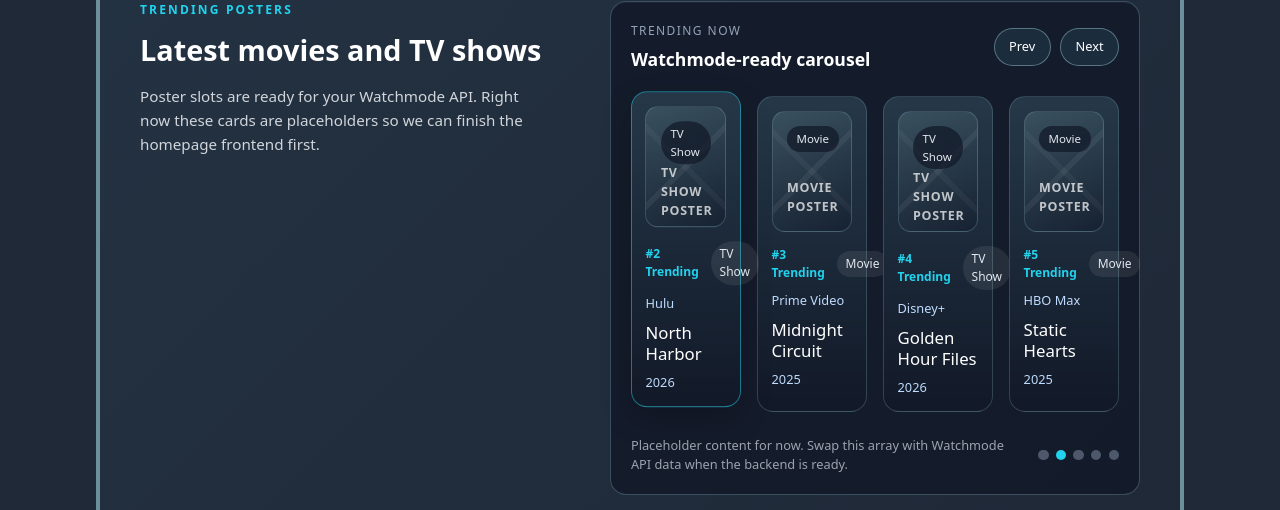
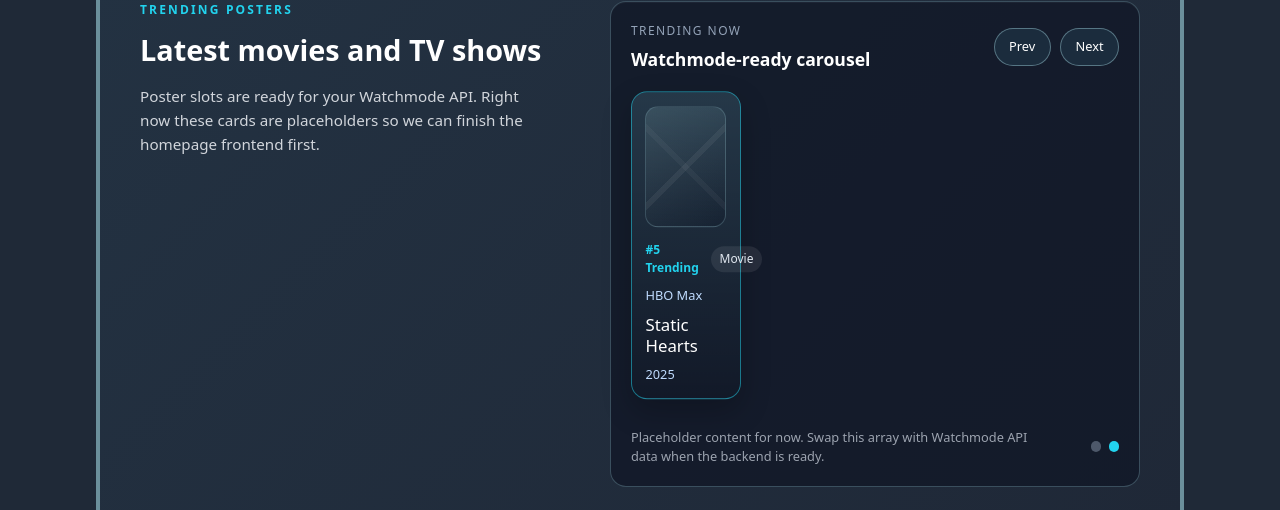
Before and after one commit to MysticCode-B/StreamTrendr, a React (Vite) app in the folder frontend/: page / in a window 1280 px wide. Shown: the part 234-744 px from the top of the page. Built offline with nearby package versions, Linux system fonts and the light colour scheme; no server answers.

Commit message:
fixed UI bug

```diff
--- a/frontend/src/components/TrendingCarousel.jsx
+++ b/frontend/src/components/TrendingCarousel.jsx
@@ -3,33 +3,39 @@ import { useEffect, useState } from "react";
 const VISIBLE_CARDS = 4;
 
 export const TrendingCarousel = ({ items }) => {
-  const [activeIndex, setActiveIndex] = useState(0);
+  const [activePage, setActivePage] = useState(0);
+  const totalPages = Math.max(1, Math.ceil(items.length / VISIBLE_CARDS));
 
   useEffect(() => {
-    if (items.length <= 1) {
+    if (totalPages <= 1) {
       return undefined;
     }
 
     const intervalId = window.setInterval(() => {
-      setActiveIndex((currentIndex) => (currentIndex + 1) % items.length);
+      setActivePage((currentPage) => (currentPage + 1) % totalPages);
     }, 4500);
 
     return () => window.clearInterval(intervalId);
-  }, [items]);
+  }, [totalPages]);
+
+  useEffect(() => {
+    if (activePage >= totalPages) {
+      setActivePage(0);
+    }
+  }, [activePage, totalPages]);
 
   const goToPrevious = () => {
-    setActiveIndex((currentIndex) =>
-      currentIndex === 0 ? items.length - 1 : currentIndex - 1,
+    setActivePage((currentPage) =>
+      currentPage === 0 ? totalPages - 1 : currentPage - 1,
     );
   };
 
   const goToNext = () => {
-    setActiveIndex((currentIndex) => (currentIndex + 1) % items.length);
+    setActivePage((currentPage) => (currentPage + 1) % totalPages);
   };
 
-  const visibleItems = Array.from({ length: Math.min(VISIBLE_CARDS, items.length) }, (_, offset) => {
-    return items[(activeIndex + offset) % items.length];
-  });
+  const pageStartIndex = activePage * VISIBLE_CARDS;
+  const visibleItems = items.slice(pageStartIndex, pageStartIndex + VISIBLE_CARDS);
 
   return (
     <div className="trending-carousel">
@@ -73,13 +79,6 @@ export const TrendingCarousel = ({ items }) => {
                   className="trend-card__poster-image"
                 />
               ) : null}
-
-              <div className="trend-card__poster-overlay">
-                <span className="trend-card__poster-badge">{item.type}</span>
-                <p className="trend-card__poster-label">
-                  {item.poster ? item.title : item.posterLabel}
-                </p>
-              </div>
             </div>
 
             <div className="trend-card__body">
@@ -101,13 +100,13 @@ export const TrendingCarousel = ({ items }) => {
         </p>
 
         <div className="trending-carousel__pagination" aria-label="Carousel position">
-          {items.map((item, index) => (
+          {Array.from({ length: totalPages }, (_, index) => (
             <button
-              key={item.id}
+              key={`page-${index}`}
               type="button"
-              className={`trending-carousel__dot${index === activeIndex ? " trending-carousel__dot--active" : ""}`}
-              onClick={() => setActiveIndex(index)}
-              aria-label={`Go to ${item.title}`}
+              className={`trending-carousel__dot${index === activePage ? " trending-carousel__dot--active" : ""}`}
+              onClick={() => setActivePage(index)}
+              aria-label={`Go to carousel page ${index + 1}`}
             />
           ))}
         </div>
--- a/frontend/src/index.css
+++ b/frontend/src/index.css
@@ -447,34 +447,6 @@ button {
       transparent 52%,
       transparent 100%
     );
-}
-
-.trend-card__poster-overlay {
-  position: absolute;
-  inset: 0;
-  z-index: 1;
-  display: flex;
-  flex-direction: column;
-  justify-content: space-between;
-  padding: 0.9rem;
-}
-
-.trend-card__poster-badge {
-  align-self: flex-start;
-  padding: 0.28rem 0.6rem;
-  border-radius: 9999px;
-  background: rgba(17, 24, 39, 0.72);
-  color: rgb(226 232 240);
-  font-size: 0.72rem;
-}
-
-.trend-card__poster-label {
-  margin: 0;
-  color: rgba(255, 255, 255, 0.72);
-  font-size: 0.78rem;
-  font-weight: 600;
-  letter-spacing: 0.06em;
-  text-transform: uppercase;
 }
 
 .trend-card__meta {
```
